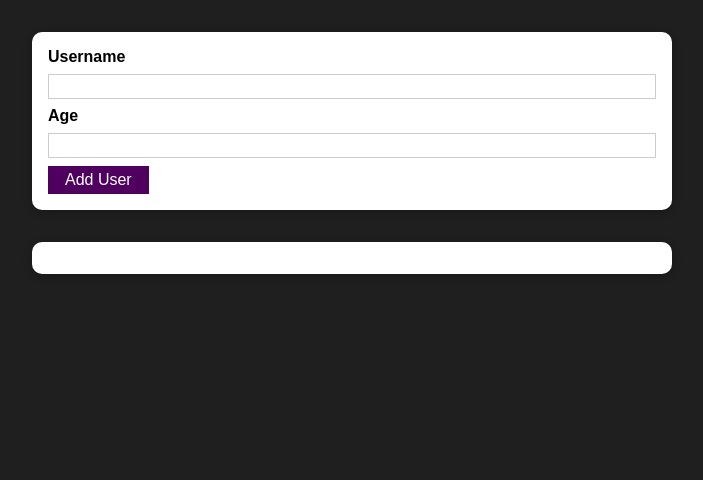
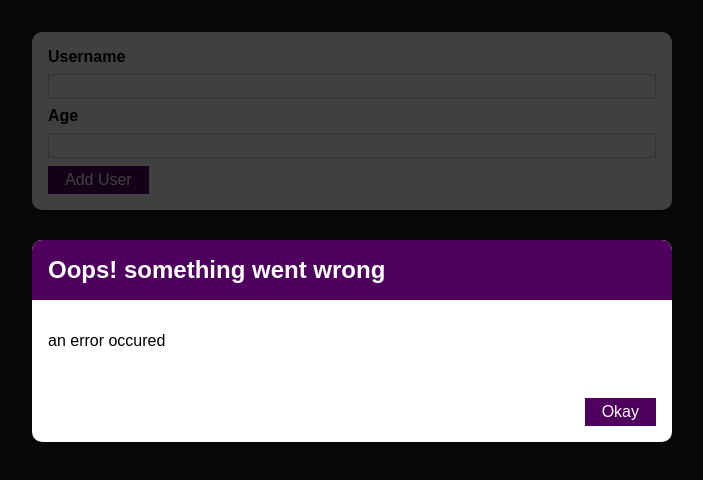
Before and after one commit to akaditya394/user-list-react-project, a React (Create React App) app: page / in a window 1280 px wide. Shown: the top 480 px of the page, without its empty margins (288-991 px from the left). Built offline with nearby package versions, Linux system fonts and the light colour scheme.

Commit message:
error modal added

```diff
--- /dev/null
+++ b/src/components/UI/ErrorModal/ErrorModal.jsx
@@ -0,0 +1,25 @@
+import React from "react";
+import Card from "../Card/Card";
+import Button from "../Button/Button";
+import classes from "./ErrorModal.module.css";
+
+const ErrorModal = (props) => {
+  return (
+    <div>
+      <div className={classes.backdrop} />
+      <Card className={classes.modal}>
+        <header className={classes.header}>
+          <h2>{props.title}</h2>
+        </header>
+        <div className={classes.content}>
+          <p>{props.message}</p>
+        </div>
+        <footer className={classes.actions}>
+          <Button>Okay</Button>
+        </footer>
+      </Card>
+    </div>
+  );
+};
+
+export default ErrorModal;
--- /dev/null
+++ b/src/components/UI/ErrorModal/ErrorModal.module.css
@@ -0,0 +1,45 @@
+.backdrop {
+    position: fixed;
+    top: 0;
+    left: 0;
+    width: 100%;
+    height: 100vh;
+    z-index: 10;
+    background: rgba(0, 0, 0, 0.75);
+  }
+
+  .modal {
+    position: fixed;
+    top: 30vh;
+    left: 10%;
+    width: 80%;
+    z-index: 100;
+    overflow: hidden;
+  }
+
+  .header {
+    background: #4f005f;
+    padding: 1rem;
+  }
+
+  .header h2 {
+    margin: 0;
+    color: white;
+  }
+
+  .content {
+    padding: 1rem;
+  }
+
+  .actions {
+    padding: 1rem;
+    display: flex;
+    justify-content: flex-end;
+  }
+
+  @media (min-width: 768px) {
+    .modal {
+      left: calc(50% - 20rem);
+      width: 40rem;
+    }
+  }
--- a/src/components/Users/UsersList/UsersList.jsx
+++ b/src/components/Users/UsersList/UsersList.jsx
@@ -1,10 +1,13 @@
 import React from "react";
 import Card from "../../UI/Card/Card";
+import ErrorModal from "../../UI/ErrorModal/ErrorModal";
 
 import classes from "./UsersList.module.css";
 
 const UsersList = (props) => {
   return (
+    <div>
+    <ErrorModal title="Oops! something went wrong" message="an error occured" />
       <Card className={classes.users}>
         <ul>
           {props.users.map((user) => (
@@ -14,6 +17,7 @@
           ))}
         </ul>
       </Card>
+    </div>
   );
 };
 
```
Lines whose indentation alone changed are shown as unchanged.
